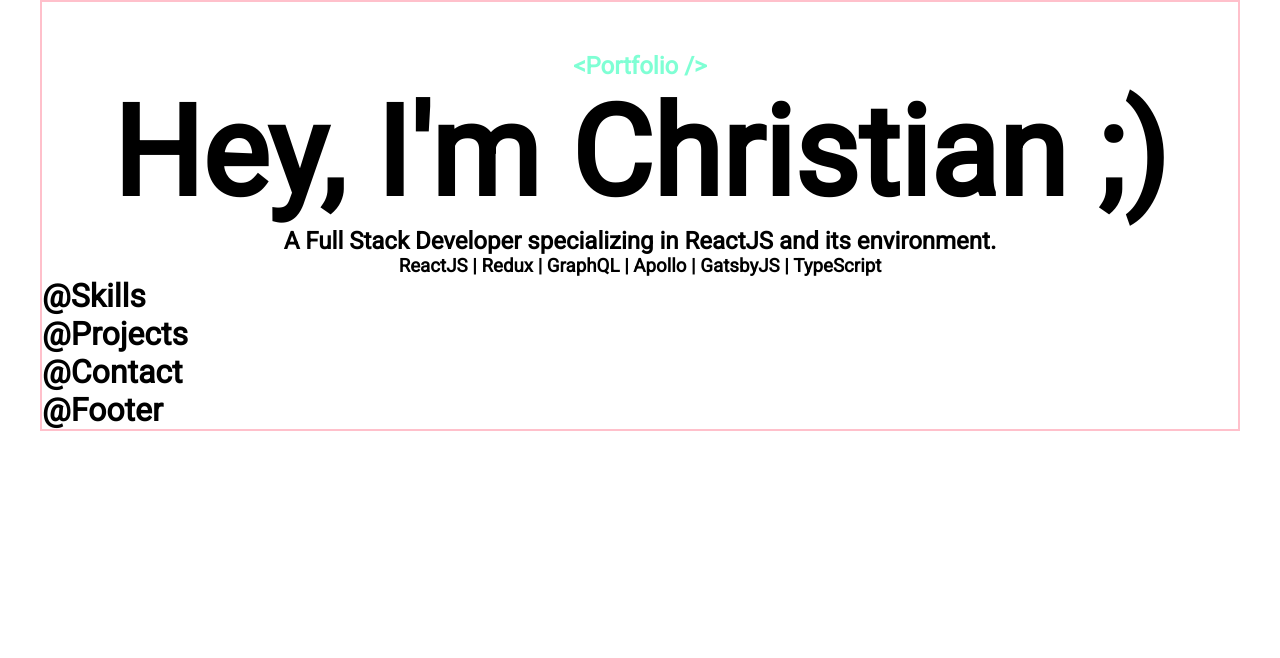
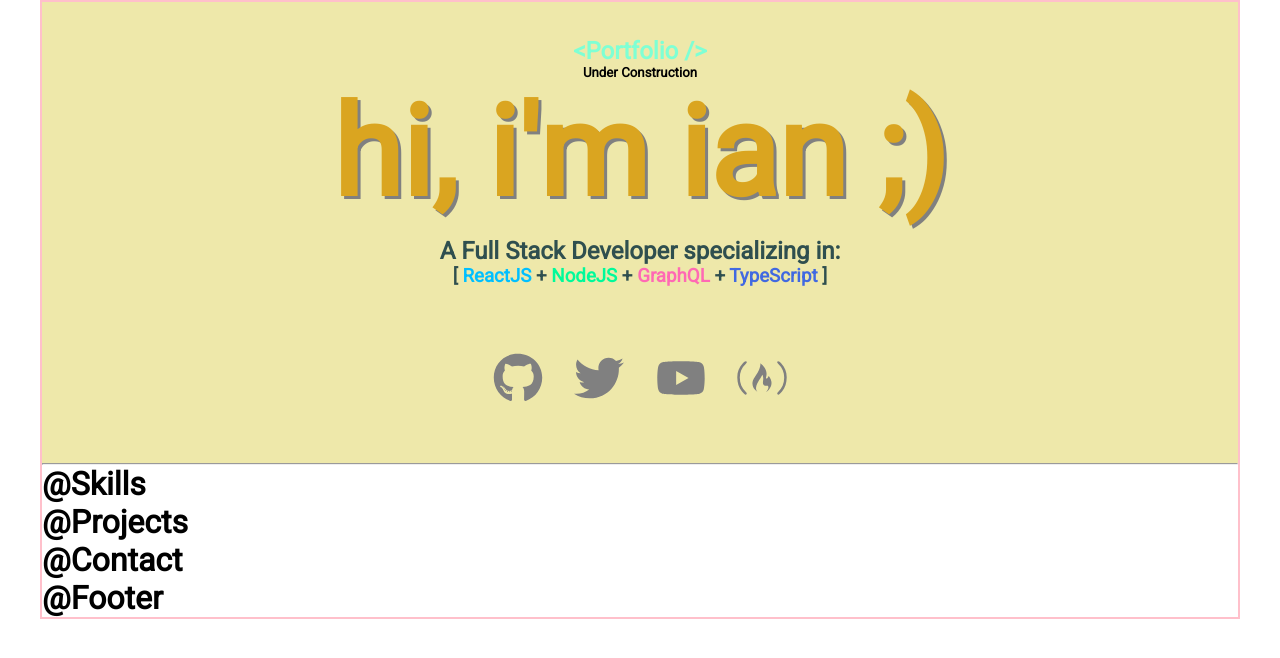
Before and after one commit to codekcv/old-portfolio, a Gatsby site: page / in a window 1280 px wide. Built offline with nearby package versions, Linux system fonts and the light colour scheme; Gatsby itself is replaced by a stand-in of ours.

Commit message:
header component

```diff
--- a/package.json
+++ b/package.json
@@ -28,6 +28,7 @@
     "styled-components": "^4.4.0"
   },
   "devDependencies": {
+    "@hot-loader/react-dom": "^16.9.0",
     "gh-pages": "^2.1.1",
     "prettier": "^1.18.2"
   },
--- a/src/components/Header.tsx
+++ b/src/components/Header.tsx
@@ -1,5 +1,6 @@
 import React from "react"
 import styled from "styled-components"
+import { FaGithub, FaTwitter, FaYoutube, FaFreeCodeCamp } from "react-icons/fa"
 
 interface Props {}
 
@@ -7,26 +8,67 @@ export const Header: React.FC<Props> = () => {
   return (
     <HeaderStyled>
       <h2 className="portfolio">{`<Portfolio />`}</h2>
-      <h1>{`Hey, I'm Christian ;)`}</h1>
-      <h2>
-        {`A Full Stack Developer specializing in ReactJS and its environment.`}
-      </h2>
-      <h3>ReactJS | Redux | GraphQL | Apollo | GatsbyJS | TypeScript</h3>
+      <h5>Under Construction</h5>
+      <h1>{`hi, i'm ian ;)`}</h1>
+      <h2>A Full Stack Developer specializing in:</h2>
+      <h3>
+        [ <span className="reactjs">ReactJS</span> +{" "}
+        <span className="nodejs">NodeJS</span> +{" "}
+        <span className="graphql">GraphQL</span> +{" "}
+        <span className="typescript">TypeScript</span> ]
+      </h3>
+      <h1>
+        <FaGithub size={50} color="gray" /> <FaTwitter size={50} color="gray" />{" "}
+        <FaYoutube size={50} color="gray" />{" "}
+        <FaFreeCodeCamp size={50} color="gray" />
+      </h1>
+      {/* <h3>ReactJS | Redux | GraphQL | Apollo | GatsbyJS | TypeScript</h3> */}
+      <br />
+      <hr />
     </HeaderStyled>
   )
 }
 
 const HeaderStyled = styled.header`
-  margin-top: 50px;
+  padding-top: 35px;
 
   text-align: center;
+  background: palegoldenrod;
 
+  .bracket {
+    color: gold;
+  }
   .portfolio {
     color: aquamarine;
+  }
+
+  .reactjs {
+    color: deepskyblue;
+  }
+
+  .nodejs {
+    color: mediumspringgreen;
+  }
+
+  .graphql {
+    color: hotpink;
+  }
+
+  .typescript {
+    color: royalblue;
   }
 
   h1 {
     /* text-align: center; */
     font-size: 125px;
+    text-shadow: 3px 3px 0px gray;
+    /* color: palevioletred; */
+    color: goldenrod;
+    padding-bottom: 10px;
+  }
+
+  h2,
+  h3 {
+    color: darkslategray;
   }
 `
--- a/src/pages/index.tsx
+++ b/src/pages/index.tsx
@@ -20,7 +20,7 @@ const index: React.FC = () => {
 }
 
 const Container = styled.main`
-  width: 1200px;
+  max-width: 1200px;
   border: 2px pink solid;
   margin: 0 auto;
 `
```
Also changed, not shown: gatsby-node.js (added, +9 -0 lines), 1 other file.
